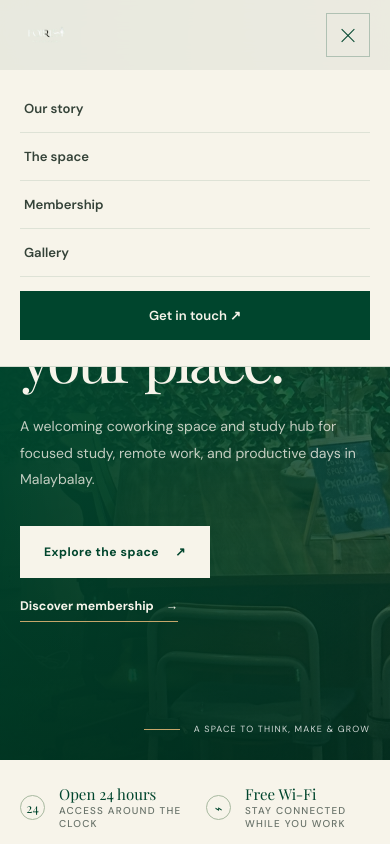
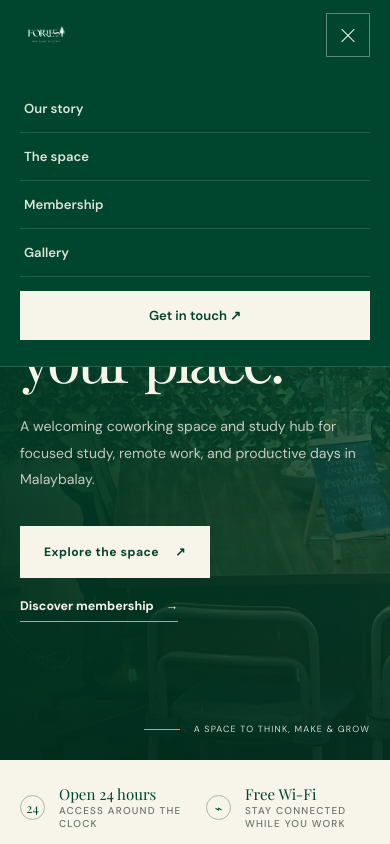
Before and after one commit to earlmacias2022-tech/Forrest-Co-working-Space, a plain HTML site: page index.html in a window 390 px wide. Both pictures are taken after a click on the button "Open navigation". Shown: the top 844 px of the page. Drawn offline with nearby package versions, Linux system fonts and the light colour scheme.

Commit message:
Refresh FORREST green navigation and full-image hero

```diff
--- a/style.css
+++ b/style.css
@@ -140,9 +140,9 @@
         position: fixed;
         z-index: 50;
         inset: 0 0 auto;
-        background: rgba(247, 244, 234, 0.94);
+        background: var(--green);
         backdrop-filter: blur(14px);
-        border-bottom: 1px solid rgba(0, 69, 45, 0.09);
+        border-bottom: 1px solid rgba(247, 244, 234, 0.16);
         transition: box-shadow 0.3s;
       }
       .site-header.scrolled {
@@ -166,6 +166,7 @@
         height: 58px;
         object-fit: contain;
         object-position: left center;
+        filter: brightness(0) invert(1);
       }
       .brand-name {
         font: 500 2rem/0.85 var(--serif);
@@ -185,7 +186,7 @@
         position: relative;
         font-size: 0.72rem;
         font-weight: 600;
-        color: #344238;
+        color: rgba(247, 244, 234, 0.88);
       }
       .nav-links a:not(.nav-cta):after {
         content: "";
@@ -205,16 +206,16 @@
       }
       .nav-links .nav-cta {
         padding: 14px 19px;
-        background: var(--green);
-        color: var(--cream);
+        background: var(--cream);
+        color: var(--green);
       }
       .menu-toggle {
         display: none;
         width: 44px;
         height: 44px;
-        border: 1px solid rgba(0, 69, 45, 0.25);
+        border: 1px solid rgba(247, 244, 234, 0.38);
         background: transparent;
-        color: var(--green);
+        color: var(--cream);
         cursor: pointer;
       }
       .menu-toggle span {
@@ -238,13 +239,13 @@
       .hero:before {
         content: "";
         position: absolute;
-        inset: 0 0 0 48%;
+        inset: 0;
         background:
           linear-gradient(
             90deg,
-            var(--green) 0%,
-            rgba(0, 69, 45, 0.12) 45%,
-            rgba(0, 0, 0, 0.12) 100%
+            rgba(0, 45, 29, 0.91) 0%,
+            rgba(0, 69, 45, 0.72) 48%,
+            rgba(0, 35, 23, 0.38) 100%
           ),
           url("assets/830027619_18007945910988482_3279781496728463373_n.jpg")
             center/cover;
@@ -265,7 +266,7 @@
         align-items: center;
       }
       .hero-copy {
-        width: 57%;
+        width: min(760px, 78%);
         padding: 70px 0 90px;
       }
       .hero .eyebrow {
@@ -704,7 +705,14 @@
       .contact-row strong {
         font-size: 0.86rem;
         font-weight: 600;
+        overflow-wrap: anywhere;
       }
+      .contact-row strong a {
+        text-decoration: underline;
+        text-decoration-color: var(--sage);
+        text-underline-offset: 4px;
+      }
+      .contact-row strong a:hover { color: var(--green); }
       .contact-form {
         padding: 38px;
         background: #e9ecdf;
@@ -781,6 +789,7 @@
         height: 70px;
         object-fit: contain;
         object-position: left center;
+        filter: brightness(0) invert(1);
       }
       .footer-brand p {
         max-width: 290px;
@@ -877,7 +886,7 @@
           opacity: 0.78;
         }
         .hero-copy {
-          width: 68%;
+          width: min(720px, 82%);
         }
         .about-grid {
           gap: 6%;
@@ -940,8 +949,8 @@
           align-items: stretch;
           gap: 0;
           padding: 15px 20px 26px;
-          background: var(--cream);
-          border-bottom: 1px solid rgba(0, 69, 45, 0.15);
+          background: var(--green);
+          border-bottom: 1px solid rgba(247, 244, 234, 0.16);
           opacity: 0;
           visibility: hidden;
           transform: translateY(-10px);
@@ -957,7 +966,8 @@
         }
         .nav-links a {
           padding: 15px 4px;
-          border-bottom: 1px solid rgba(0, 69, 45, 0.1);
+          border-bottom: 1px solid rgba(247, 244, 234, 0.14);
+          color: rgba(247, 244, 234, 0.9);
           font-size: 0.82rem;
         }
         .nav-links .nav-cta {
@@ -977,8 +987,8 @@
           background-image:
             linear-gradient(
               90deg,
-              rgba(0, 69, 45, 0.97),
-              rgba(0, 69, 45, 0.45)
+              rgba(0, 45, 29, 0.88),
+              rgba(0, 69, 45, 0.52)
             ),
             url("assets/830027619_18007945910988482_3279781496728463373_n.jpg");
           background-position: center;
```
